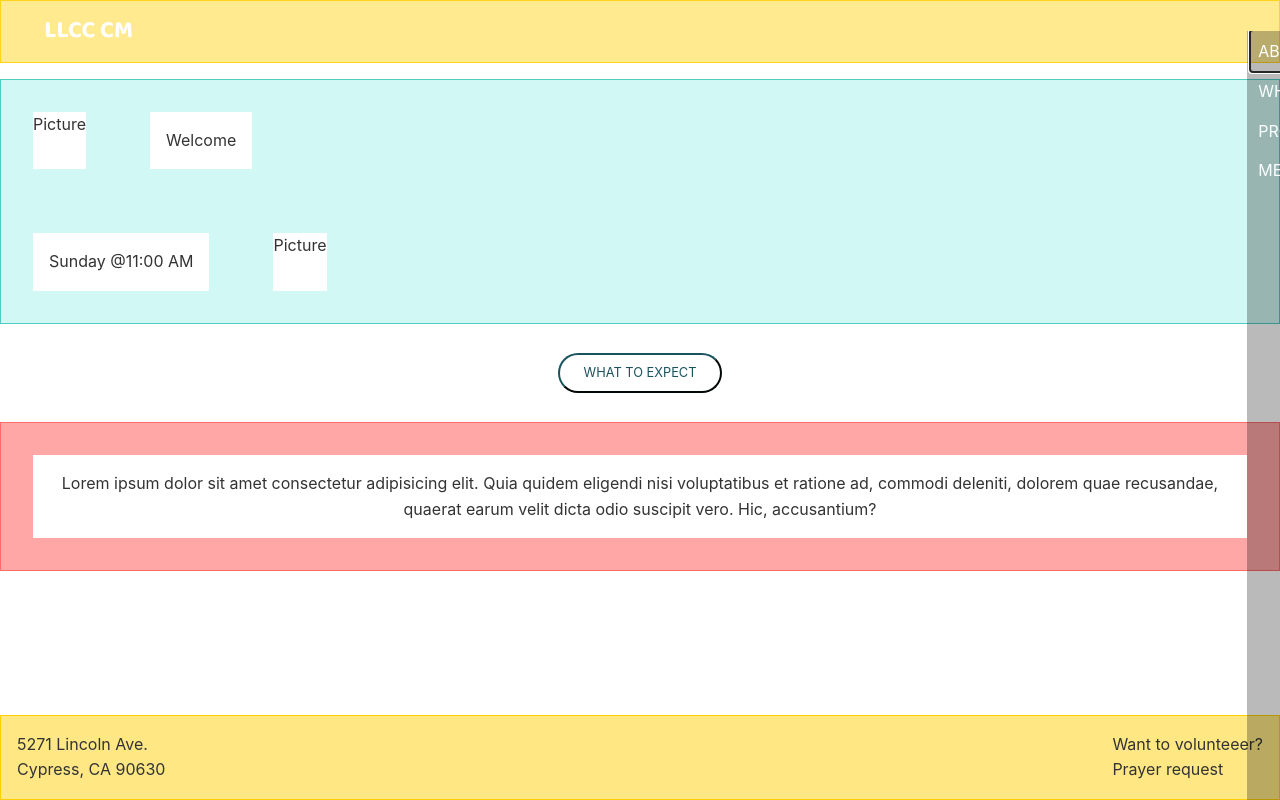
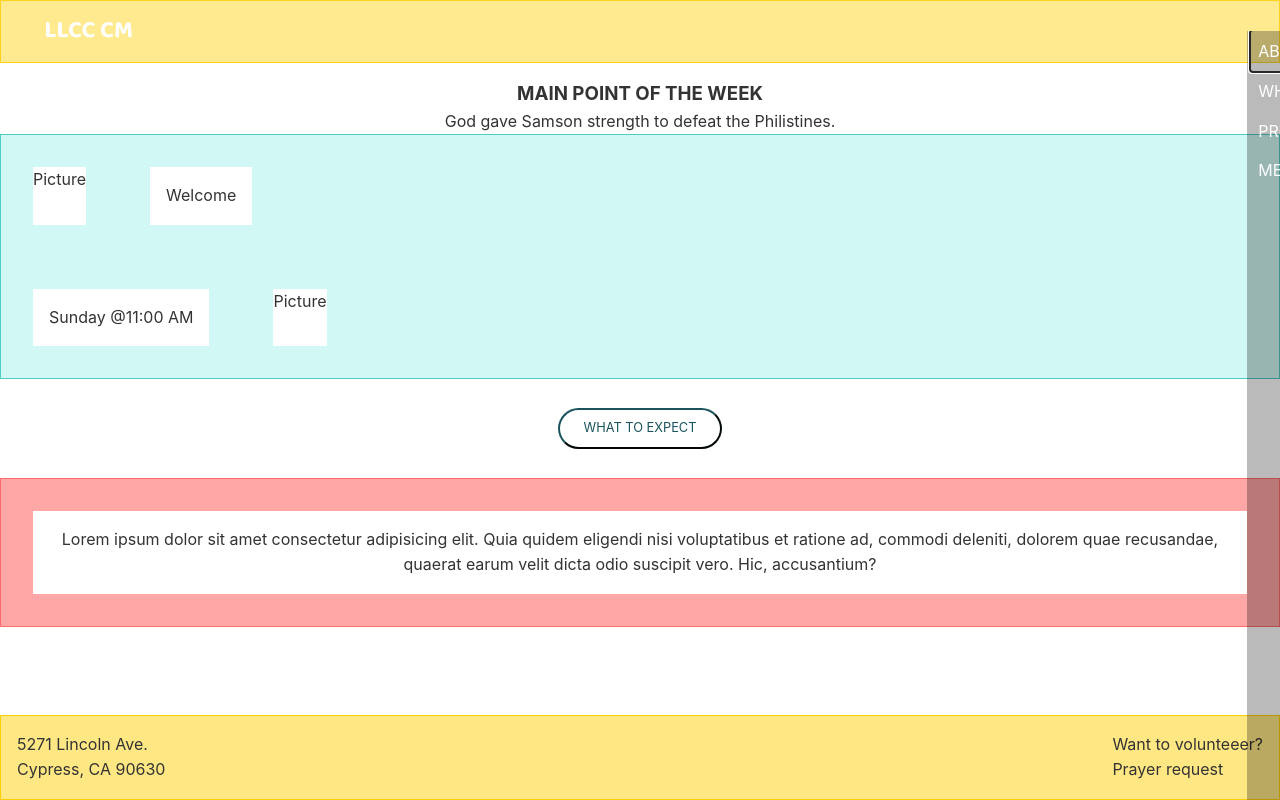
Before and after one commit to GH-KimV/LLCC-CM, a React (Create React App) app: page / in a window 1280 px wide. Built offline with nearby package versions, Linux system fonts and the light colour scheme; no server answers.

Commit message:
added Main point of week Hero to every page

```diff
--- a/src/App.js
+++ b/src/App.js
@@ -2,6 +2,7 @@ import React from 'react';
 import { BrowserRouter as Router, Switch, Route } from 'react-router-dom';
 import User from './components/users/User';
 import Navbar from './components/layout/navbar';
+import Hero from './components/layout/Hero';
 import Footer from './components/layout/Footer';
 
 import Home from './components/pages/Home';
@@ -22,6 +23,7 @@ const App = () => {
                     <div className='App'>
                         <Navbar />
                         <div className='container'>
+                            <Hero />
                             <Switch>
                                 <Route exact path='/' component={Home} />
                                 <Route exact path='/about' component={About} />
--- /dev/null
+++ b/src/components/layout/Hero.js
@@ -0,0 +1,12 @@
+import React from 'react'
+
+const Hero = () => {
+    return (
+        <div>
+            <h3 className="hero-header">MAIN POINT OF THE WEEK</h3>
+            God gave Samson strength to defeat the Philistines.
+        </div>
+    )
+}
+
+export default Hero
```
